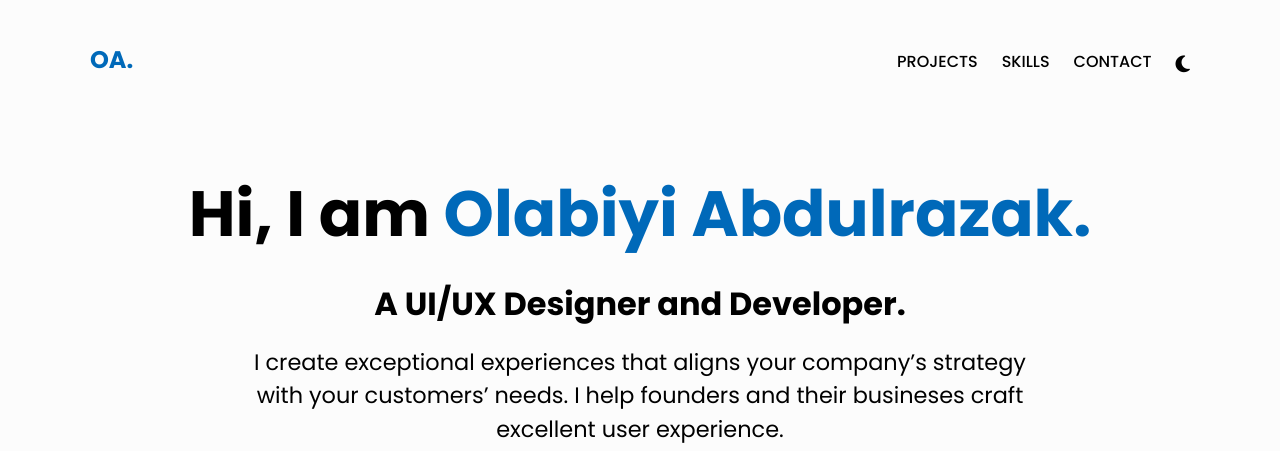
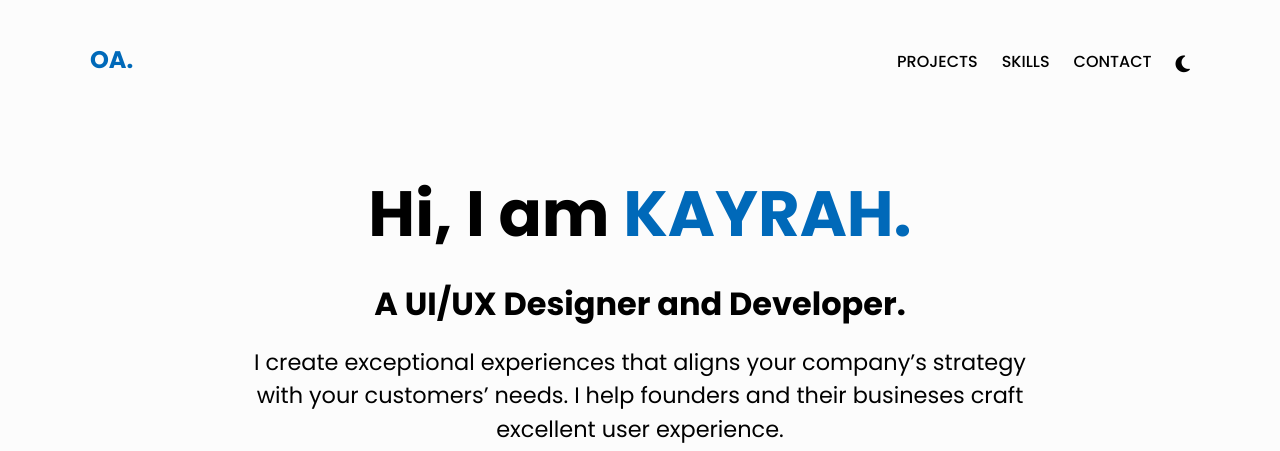
Before and after one commit to KayrahWRLD/portfolio, a plain HTML site: page index.html in a window 1280 px wide. Shown: the top 451 px of the page. Drawn offline with Linux system fonts and the light colour scheme.

Commit message:
Update index.html

```diff
--- a/index.html
+++ b/index.html
@@ -55,7 +55,7 @@
     <main>
       <!-- About -->
       <div class="about center">
-        <h1>Hi, I am <span class="about__name">Olabiyi Abdulrazak.</span></h1>
+        <h1>Hi, I am <span class="about__name">KAYRAH.</span></h1>
         <h2 class="about__role">A UI/UX Designer and Developer.</h2>
         <p class="about__desc">
           I create exceptional experiences that aligns your company’s
```
